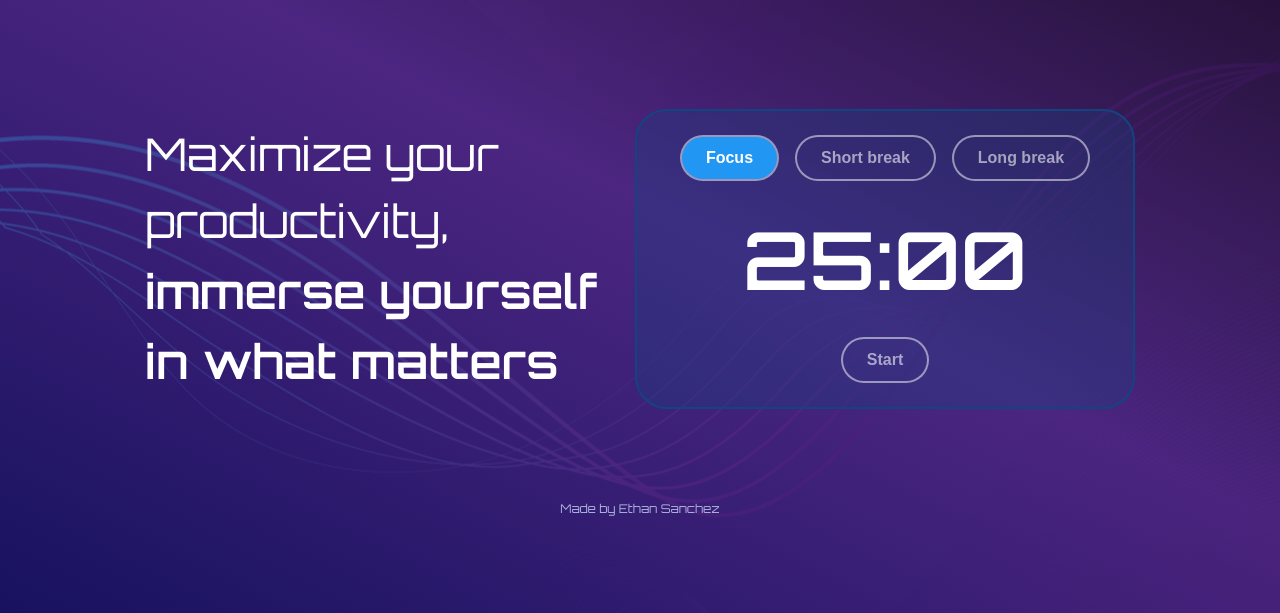
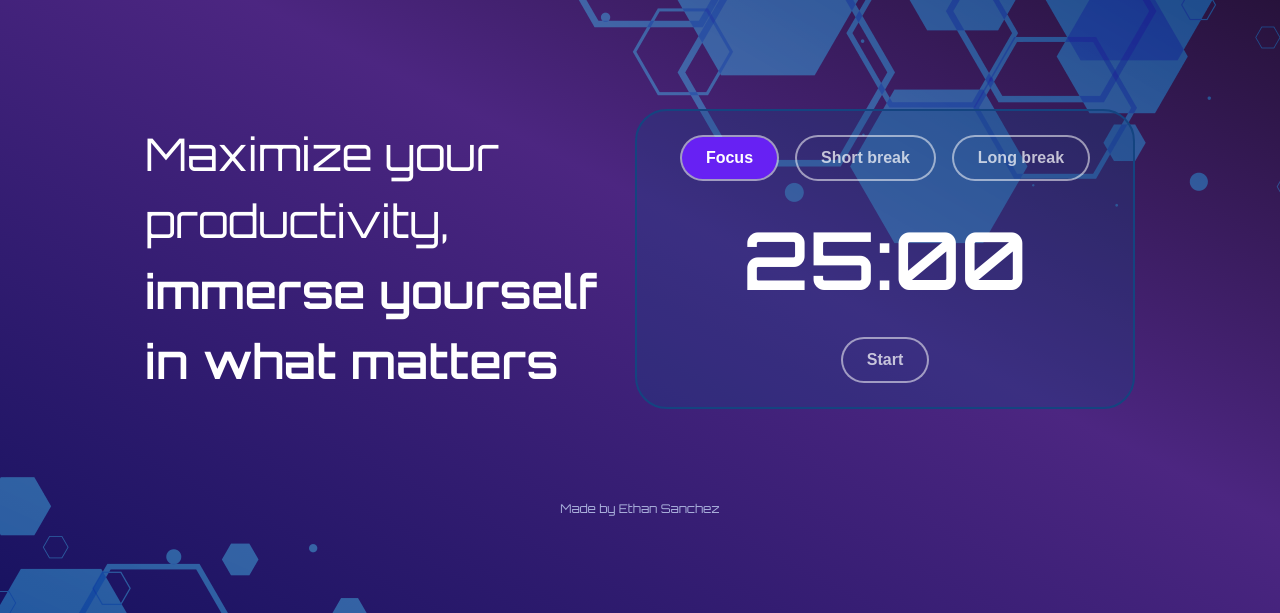
Before and after one commit to ethanSanchezD/ChallengeFokus, a plain HTML site: page index.html in a window 1280 px wide. Shown: the part 187-800 px from the top of the page. Drawn offline with Linux system fonts and the light colour scheme.

Commit message:
changed background image nad buttons colors

```diff
--- a/css/styles.css
+++ b/css/styles.css
@@ -15,7 +15,7 @@ body {
 }
 
 body::before {
-    background-image: url("../images/background-lineas.png");
+    background-image: url("../images/background-figures2.png");
     background-repeat: no-repeat;
     background-position: right;
     content: "";
@@ -110,8 +110,8 @@ body::before {
     background-color: inherit;
     border-radius: 100px;
     font-weight: 600;
-    color: #ffffff93;
-    box-shadow: 0 0 0 2px #ffffff82;
+    color: #ffffffb7;
+    box-shadow: 0 0 0 2px #ffffff87;
     cursor: pointer;
     overflow: hidden;
     transition: all 0.6s cubic-bezier(0.23, 1, 0.320, 1);
@@ -124,7 +124,7 @@ body::before {
     transform: translate(-50%, -50%);
     width: 20px;
     height: 20px;
-    background-color: #2196F3;
+    background-color: #6721f3;
     border-radius: 50%;
     opacity: 0;
     transition: all 0.8s cubic-bezier(0.23, 1, 0.320, 1);
@@ -136,7 +136,7 @@ body::before {
 }
 
 .button-fokus:hover {
-    box-shadow: 0 0 0 5px #2195f360;
+    box-shadow: 0 0 0 5px #6421f360;
     color: #ffffff;
 }
 
--- a/js/main.js
+++ b/js/main.js
@@ -14,7 +14,7 @@ var sound = document.getElementById('timer-end-tone');
 var secondsInterval = 1500;
 setUpRestartButton(secondsInterval);
 var intervalId = null;
-buttonFokus.style.backgroundColor = '#2196F3';
+buttonFokus.style.backgroundColor = '#6721f3';
 buttonFokus.style.color = '#ffffff';
 
 timerStartButton.addEventListener('click', startPauseTimer);
@@ -121,7 +121,7 @@ function resetAllButtonsStyles() {
 function setUpButtonsInTimer(seconds, button) {
     setButtonTimer(seconds)
     resetAllButtonsStyles();
-    button.style.backgroundColor = '#2196F3';
+    button.style.backgroundColor = '#6721f3';
     button.style.color = '#ffffff';
     setUpRestartButton(seconds);
 
```
Also changed, not shown: images/background-figures2.png (added).
